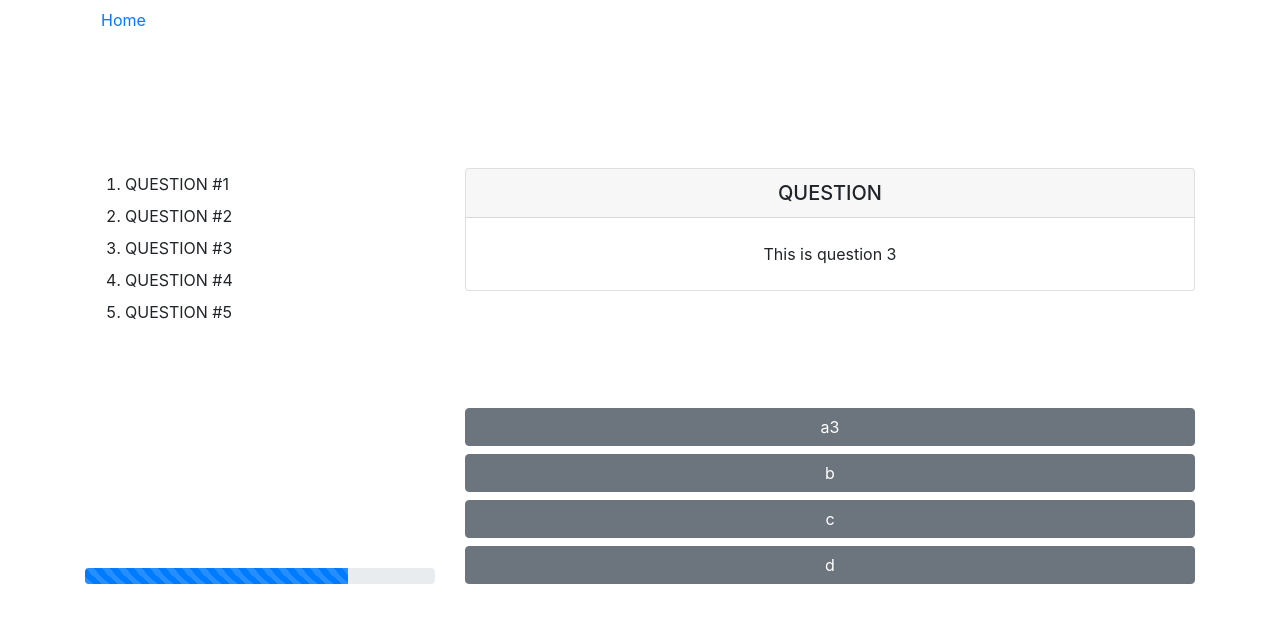
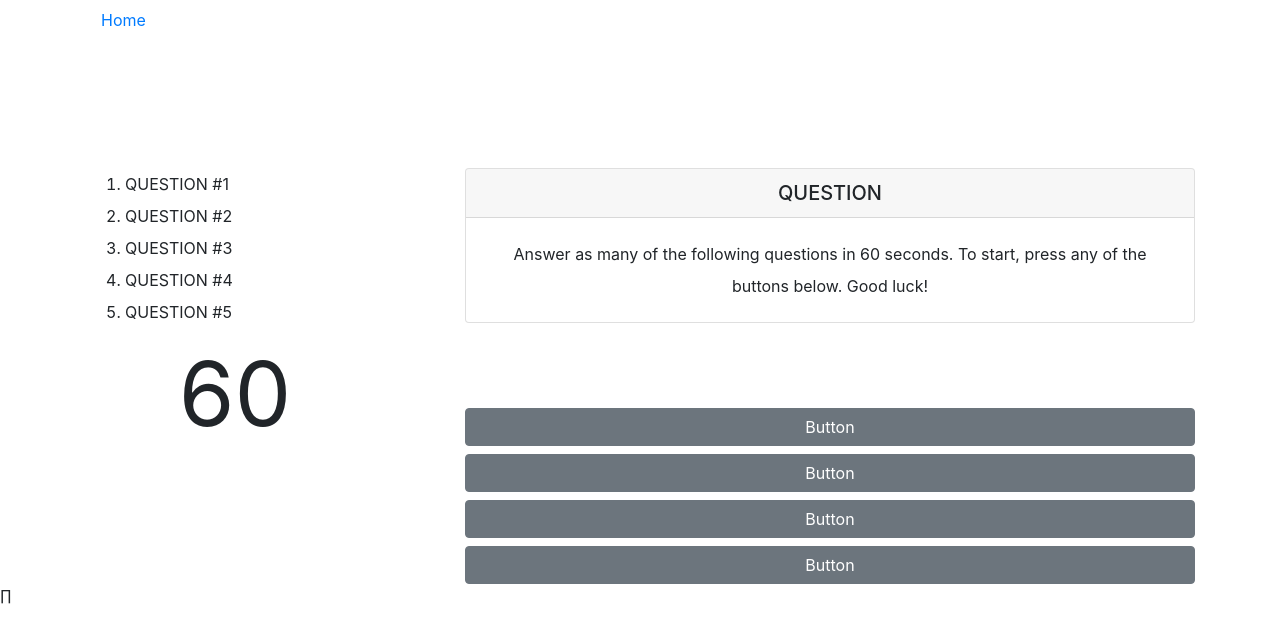
Before and after one commit to goodbyetonto/web-API-Code-Game, a plain HTML site: page index.html in a window 1280 px wide. Drawn offline with nearby package versions, Linux system fonts and the light colour scheme.

Commit message:
Been working on removing existing javascript and replacing with jQuery. I still need to work on timer, check answer, hightlight question number on left pane and initial entry

```diff
--- a/index.html
+++ b/index.html
@@ -46,7 +46,8 @@
 				</h5>
 				<div class="card-body">
 					<p class="card-text" id="question">
-						QUESTION BODY
+						Answer as many of the following questions in 60 seconds.
+						To start, press any of the buttons below. Good luck!
 					</p>
 				</div>
 			</div>
@@ -54,27 +55,27 @@
 	</div>
 	<div class="row">
 		<div class="col-md-4">
-			<div class="progress">
-				<div class="progress-bar w-75 progress-bar-striped progress-bar-animated">
-				</div>
-			</div>
+			<p id="timer">60</p>
 		</div>
 		<div class="col-md-8 answers">
-			<button type="button" class="btn btn-block btn-secondary" id="btn1">
+			<button class="btn btn-block btn-secondary" id="btn1" value="btn1">
 				Button
 			</button>
-			<button type="button" class="btn btn-block btn-secondary" id="btn2">
+			<button class="btn btn-block btn-secondary" id="btn2" value="btn2">
 				Button
 			</button>
-			<button type="button" class="btn btn-block btn-secondary" id="btn3">
+			<button class="btn btn-block btn-secondary" id="btn3" value="btn3">
 				Button
 			</button>
-			<button type="button" class="btn btn-secondary btn-block" id="btn4">
+			<button class="btn btn-secondary btn-block" id="btn4" value="btn4">
 				Button
 			</button>
 		</div>
 	</div>
 </div>
-	<script src="script.js"></script>
+<script src="https://code.jquery.com/jquery-3.4.1.slim.min.js" integrity="sha384-J6qa4849blE2+poT4WnyKhv5vZF5SrPo0iEjwBvKU7imGFAV0wwj1yYfoRSJoZ+n" crossorigin="anonymous"></script>
+<script src="https://cdn.jsdelivr.net/npm/popper.js@1.16.0/dist/umd/popper.min.js" integrity="sha384-Q6E9RHvbIyZFJoft+2mJbHaEWldlvI9IOYy5n3zV9zzTtmI3UksdQRVvoxMfooAo" crossorigin="anonymous"></script>
+<script src="https://stackpath.bootstrapcdn.com/bootstrap/4.4.1/js/bootstrap.min.js" integrity="sha384-wfSDF2E50Y2D1uUdj0O3uMBJnjuUD4Ih7YwaYd1iqfktj0Uod8GCExl3Og8ifwB6" crossorigin="anonymous"></script>
+<script src="script.js"></script>
   </body>
-</html>
+</html>∏
--- a/script.js
+++ b/script.js
@@ -1,58 +1,125 @@
-//question picker
+// //question  & answer picker
+// var time = 60;
+// console.log(time);
+
+// let countdown = $("#timer");
+// console.log(countdown);
+
+// function timer() {
+//     time--;
+//     countdown.innerHTML = time;
+// }
+// setInterval(timer, 1000)
+
+
+
+$(".btn-secondary").on("click", function() {
+    //debugger
+    //timer();
+    //const answerBtns = $(".answers");
+    var selBtn = $(this).val();
+    //console.log(selBtn);
+    //checkAnswer(selBtn, qAndA.currentQ);
+    if (selBtn === )
+    qAndA.pickQuestion();
+});
+
 
 
 var qAndA = {
+    // Define Question Array
     questionArray: ["This is question 1",
                 "This is question 2",
                 "This is question 3",
                 "This is question 4",
                 "This is question 5"],
+
+    // Define Answer Arrays to be assigned to html buttons
     answerArray: [['a1', 'b', 'c', 'd'],
                  ['a2', 'b', 'c', 'd'],
                  ['a3', 'b', 'c', 'd'],
                  ['a4', 'b', 'c', 'd'],
                  ['a5', 'b', 'c', 'd']],
 
+    // Define answer booleans. False by default, true if right answer is chosen
+    correct1: this.answerArray[0][2],
+    correct2: this.answerArray[1][1],
+    correct3: this.answerArray[2][3],
+    correct4: this.answerArray[3][3],
+
+
+    // Method for randomly choosing Question to Display to user
+
     pickQuestion() {
+
+        //debugger
+        // Capture length of array and storing it in variable 'length'
         length = this.questionArray.length;
-        for (i = 0; i < 5; i++){
-            var question = document.getElementById('question');
-            randNum = Math.floor(Math.random() * (length--));
+        //console.log(length);
+        // store #question in variable 'question'
+        //var question = $("#question").html();
+        //console.log(question);
+        // random number generator 0 to (length - 1) to account for 0 index value
+        randNum = Math.floor(Math.random() * (length--));
+        currentQ = this.questionArray[randNum];
+        //console.log(randNum);
+
+
+            // Since question is randomly selected with random number (0 to (length - 1))
+            // length will eventually be a single index, with a length of 1 and this
+            // if block is here to avoid the potential for a 1 to be picked when the only
+            // index at length 1 is 0.
+
             if (length == 1 && randNum == 1) {
+                // Assign the question being picked to variable
                 currentQ = this.questionArray[0];
-                question.innerHTML = currentQ;
+                //console.log(currentQ);
+                // From variable 'question', which stored $('#question'), change inner html
+                // to value of currentQ
+                $("#question").html(currentQ);
+                //console.log(this.questionArray);
+                // invoke answers(), with an argument of 0, since only one set of answers
+                // remain in answers array
                 this.answers(0);
+
+            //  For all other lengths of questionArray, same logic as above
+
             } else {
-                currentQ = this.questionArray[randNum];
-                question.innerHTML = currentQ;
+                //currentQ = this.questionArray[randNum];
+                //console.log(currentQ);
+                $("#question").html(currentQ);
                 this.answers(randNum);
+                // splice the current question from the array so that it cannot be chosen again
                 this.questionArray.splice(randNum, 1);
-                console.log(this.questionArray);
+                //console.log(this.questionArray);
+                //console.log(this.answerArray);
+                // set new length so that the next random number range is (n - 1)
                 length = this.questionArray.length;
+                //console.log(length);
             }
-        }
-    },
+        },
+
+    // Method for selecting appropriate answer set for each question
+    // Iterate through each btn variable (btn1, btn2, btn3, btn4 using template literal syntax)
+    // Change inner html of iterated btn to the answer stored in answerArray at
+    // position [x], which is the random number generated in pickQuestion(), and
+    // the specific index [i - 1], correleating with each respective button (-1)
+    // to account for the [0] index position
+    // y.innerHTML = this.answerArray[x][counter];
 
     answers(x) {
-        var btn1 = document.getElementById('btn1');
-        var btn2 = document.getElementById('btn2');
-        var btn3 = document.getElementById('btn3');
-        var btn4 = document.getElementById('btn4');
-        btnArray = [btn1, btn2, btn3, btn4];
-        var counter = 0;
-        for (y of btnArray) {
-            y.innerHTML = this.answerArray[x][counter];
-            counter++;
-         }
+        for (i=1; i < 5; i++) {
+            //console.log(i);
+            $(`#btn${i}`).html(this.answerArray[x][i-1]);
+        }
+        // remove the set of answers from answerArray so they cannot be used again
         this.answerArray.splice(x, 1);
-    }
+     },
 }
 
 
 
-debugger
-console.log(qAndA.questionArray)
-qAndA.pickQuestion();
+
 
 
 // function shuffle(array) {
--- a/style.css
+++ b/style.css
@@ -5,8 +5,21 @@
 
 .answers {
     margin-top: 4rem !important;
+    list-style-type: none;
+    position: relative;
+}
+
+.btn {
+    align-content: space-evenly;
 }
 
 .progress {
     margin-top: 14rem;
 }
+
+#timer {
+    text-align: center;
+    line-height: 100px;
+    margin-right: 50px;
+    font-size: 90px;
+}
```
